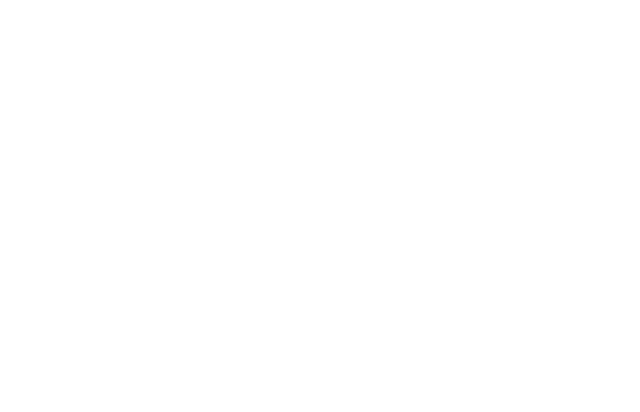
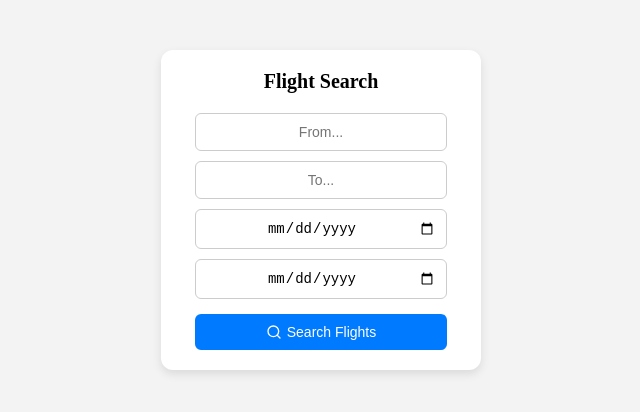
Before and after one commit to HNOONa-0/google-flights-clone, a React (Vite) app: page / in a window 1280 px wide. Shown: the top 412 px of the page, without its empty margins (319-959 px from the left). Built offline with nearby package versions, Linux system fonts and the light colour scheme; no server answers.

Commit message:
init flights form

```diff
--- a/src/App.jsx
+++ b/src/App.jsx
@@ -1,11 +1,12 @@
 import { useState } from "react";
+import GoogleFlightClone from "./pages/GoogleFlightClone";
 
 function App() {
   const [count, setCount] = useState(0);
 
   return (
     <>
-      <div></div>
+      <GoogleFlightClone></GoogleFlightClone>
     </>
   );
 }
--- a/src/index.css
+++ b/src/index.css
@@ -1,8 +1,15 @@
+* {
+  margin: 0;
+  padding: 0;
+  box-sizing: border-box;
+}
+
 .container {
   display: flex;
   justify-content: center;
-  align-items: center;
+  align-items: flex-start;
   height: 100vh;
+  padding-top: 50px; /* Adjust this value to move it up */
   background-color: #f3f3f3;
 }
 
@@ -12,7 +19,10 @@
   border-radius: 12px;
   box-shadow: 0 4px 10px rgba(0, 0, 0, 0.1);
   text-align: center;
-  width: 350px;
+  width: 320px;
+  display: flex;
+  flex-direction: column;
+  align-items: center;
 }
 
 .title {
@@ -22,16 +32,20 @@
 }
 
 .input {
-  width: 100%;
+  width: 90%;
+  max-width: 300px;
   padding: 10px;
-  margin-bottom: 10px;
+  margin: 5px 0;
   border: 1px solid #ccc;
   border-radius: 6px;
   font-size: 14px;
+  text-align: center;
+  box-sizing: border-box;
 }
 
 .button {
-  width: 100%;
+  width: 90%;
+  max-width: 300px;
   padding: 10px;
   background-color: #007bff;
   color: white;
@@ -43,6 +57,7 @@
   align-items: center;
   justify-content: center;
   gap: 5px;
+  margin-top: 10px;
 }
 
 .button:hover {
--- /dev/null
+++ b/src/pages/GoogleFlightClone.jsx
@@ -0,0 +1,92 @@
+import React, { useEffect, useState } from "react";
+import { Search } from "lucide-react";
+import useUserLocation from "../custom-hooks/useUserLocation";
+
+const GoogleFlightClone = () => {
+  const [from, setFrom] = useState("");
+  const [to, setTo] = useState("");
+  const [departure, setDeparture] = useState("");
+  const [returnDate, setReturnDate] = useState("");
+  const [currentAirport, setCurrentAirport] = useState({});
+  const [nearbyAirports, setNearbyAirports] = useState([]);
+  const [error, setError] = useState("");
+
+  const { latitude, longitude } = useUserLocation();
+
+  useEffect(() => {
+    if (error) console.error(error);
+  }, [error]);
+
+  const handleSearch = async () => {
+    if (!latitude || !longitude) setError("Location is not available.");
+    // log all vite env variables
+    try {
+      const fetchResponse = await fetch(
+        `https://sky-scrapper.p.rapidapi.com/api/v1/flights/getNearByAirports?lat=${latitude}&lng=${longitude}&locale=${
+          import.meta.env.VITE_LOCALE
+        }`,
+        {
+          method: "GET",
+          headers: {
+            "x-rapidapi-host": import.meta.env.VITE_RAPIDAPI_HOST,
+            "x-rapidapi-key": import.meta.env.VITE_RAPIDAPI_KEY,
+          },
+        }
+      );
+
+      // get the current airport and nearby airports with the same subtitle
+      const data = (await fetchResponse.json()).data;
+      const subtitle = data.current.presentation.subtitle;
+
+      const airports = data.nearby.filter(
+        (airport) => airport.presentation.subtitle === subtitle
+      );
+      console.log(data.current, airports);
+      setCurrentAirport(data.current);
+      setNearbyAirports(airports);
+    } catch (error) {
+      setError(error.message);
+    }
+  };
+
+  return (
+    <div className="container">
+      <div className="card">
+        <h1 className="title">Flight Search</h1>
+        <input
+          type="text"
+          placeholder="From..."
+          value={from}
+          onChange={(e) => setFrom(e.target.value)}
+          className="input"
+        />
+        <input
+          type="text"
+          placeholder="To..."
+          value={to}
+          onChange={(e) => setTo(e.target.value)}
+          className="input"
+        />
+        <input
+          type="date"
+          placeholder="Departure Date"
+          value={departure}
+          onChange={(e) => setDeparture(e.target.value)}
+          className="input"
+        />
+        <input
+          type="date"
+          placeholder="Return Date"
+          value={returnDate}
+          onChange={(e) => setReturnDate(e.target.value)}
+          className="input"
+        />
+        <button onClick={handleSearch} className="button">
+          <Search size={16} /> Search Flights
+        </button>
+      </div>
+    </div>
+  );
+};
+
+export default GoogleFlightClone;
```
